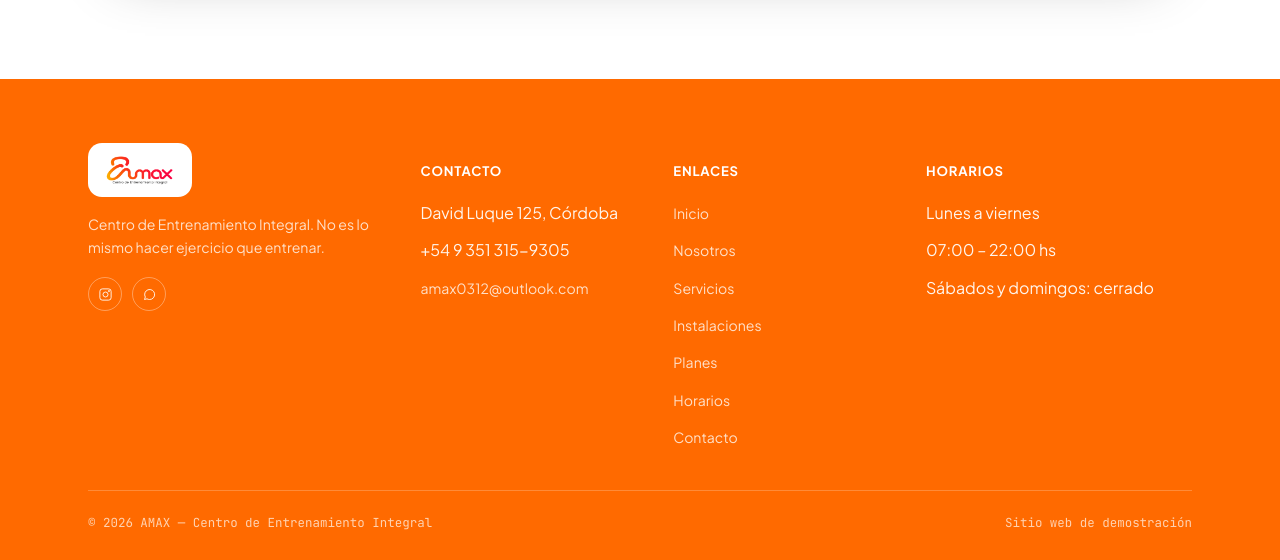
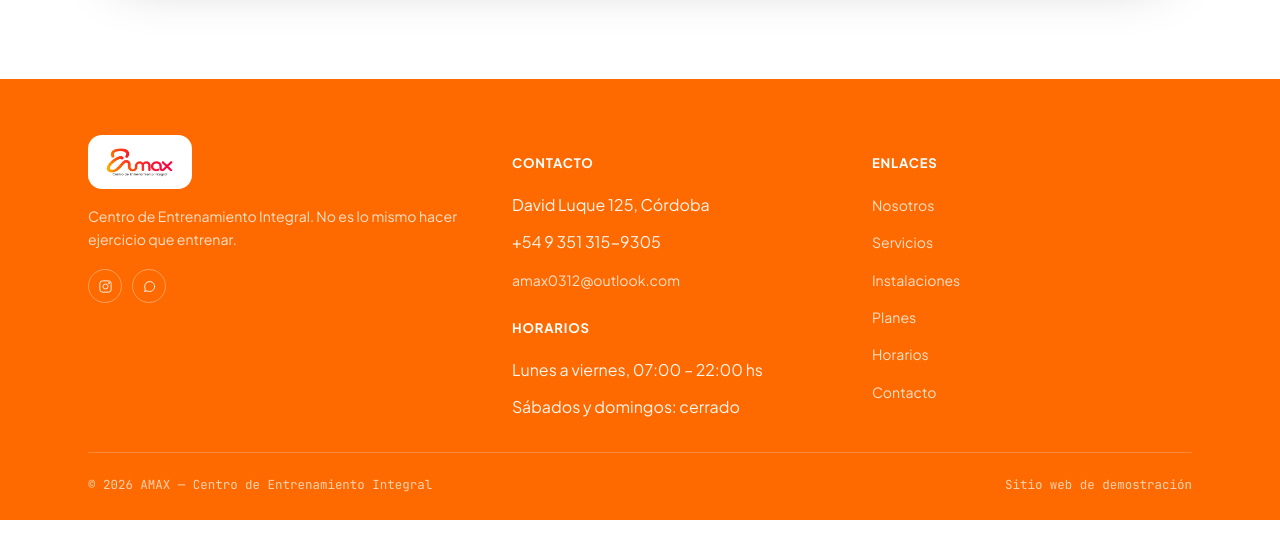
Before and after one commit to 421310-1W3-GATICA-NAHUEL/amax-gim, a plain HTML site: page index.html in a window 1280 px wide. Shown: the part 6710-7270 px from the top of the page. After the commit the page ends 7230 px from the top, so only its background shows below. Drawn offline with Linux system fonts and the light colour scheme.

Commit message:
Achica y balancea el footer
Las 4 columnas quedaban desparejas: "Enlaces" (7 links) forzaba la
altura de toda la fila, dejando un hueco vacio enorme debajo de
"Contacto" y "Horarios" (3 items cada una). Se combinan esas dos
columnas cortas en una sola, se saca el link "Inicio" de Enlaces
(redundante, el logo ya lleva ahi), y se reduce un poco el padding
general del footer. Resultado: 3 columnas con la misma altura exacta
en vez de 4 desbalanceadas.

Co-Authored-By: Claude Sonnet 5 <noreply@anthropic.com>

```diff
--- a/index.html
+++ b/index.html
@@ -331,12 +331,13 @@
   .social-row svg{ width:17px; height:17px; }
 
   /* ============ FOOTER ============ */
-  footer{ background:var(--orange-strong); color:var(--on-orange); padding:64px 0 26px; }
-  .footer-grid{ display:grid; grid-template-columns:1.1fr .8fr .8fr 1fr; gap:40px; padding-bottom:40px; border-bottom:1px solid rgba(255,255,255,.22); }
+  footer{ background:var(--orange-strong); color:var(--on-orange); padding:56px 0 24px; }
+  .footer-grid{ display:grid; grid-template-columns:1.2fr 1fr 1fr; gap:40px; padding-bottom:32px; border-bottom:1px solid rgba(255,255,255,.22); }
   .footer-logo-card{ background:#fff; border-radius:14px; padding:12px 16px; display:inline-flex; margin-bottom:16px; }
   .footer-logo-card img{ height:30px; }
   .footer-grid p{ color:var(--on-orange); opacity:.85; font-size:.88rem; margin:0; }
   .footer-col h4{ font-family:var(--font-display); font-size:.82rem; letter-spacing:.06em; text-transform:uppercase; margin-bottom:18px; color:#fff; }
+  .footer-col h4.footer-col-h4-spaced{ margin-top:24px; }
   .footer-col ul{ list-style:none; margin:0; padding:0; display:flex; flex-direction:column; gap:11px; }
   .footer-col a{ text-decoration:none; color:var(--on-orange); opacity:.85; font-size:.88rem; }
   .footer-col a:hover{ opacity:1; text-decoration:underline; }
@@ -738,25 +739,21 @@
           <li>+54 9 351 315-9305</li>
           <li><a href="mailto:amax0312@outlook.com">amax0312@outlook.com</a></li>
         </ul>
+        <h4 class="footer-col-h4-spaced">Horarios</h4>
+        <ul>
+          <li>Lunes a viernes, 07:00 – 22:00 hs</li>
+          <li>Sábados y domingos: cerrado</li>
+        </ul>
       </div>
       <div class="footer-col">
         <h4>Enlaces</h4>
         <ul>
-          <li><a href="#inicio">Inicio</a></li>
           <li><a href="#nosotros">Nosotros</a></li>
           <li><a href="#servicios">Servicios</a></li>
           <li><a href="#instalaciones">Instalaciones</a></li>
           <li><a href="#planes">Planes</a></li>
           <li><a href="#horarios">Horarios</a></li>
           <li><a href="#contacto">Contacto</a></li>
-        </ul>
-      </div>
-      <div class="footer-col">
-        <h4>Horarios</h4>
-        <ul>
-          <li>Lunes a viernes</li>
-          <li>07:00 – 22:00 hs</li>
-          <li>Sábados y domingos: cerrado</li>
         </ul>
       </div>
     </div>
```
